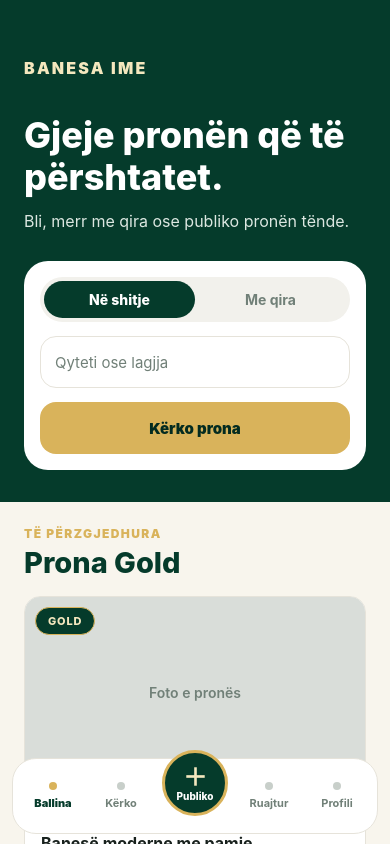
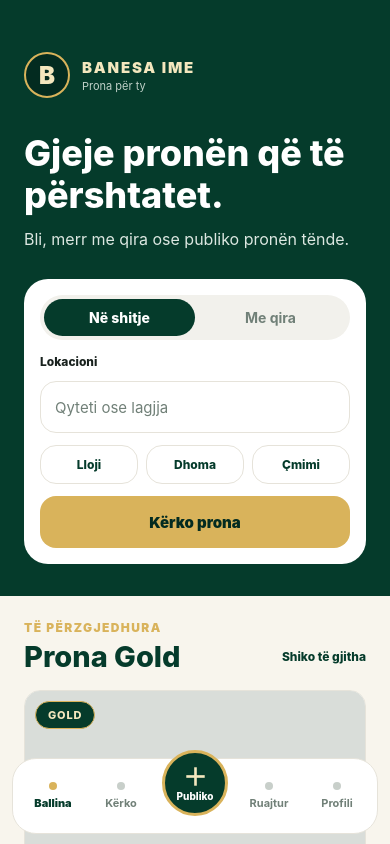
Before and after one commit to 2EuroGang/appweb, a React Native app: screen / in a window 390 px wide. Built offline with nearby package versions, Linux system fonts and the light colour scheme.

Commit message:
feat: refine src/screens/HomeScreen.tsx

```diff
--- a/src/screens/HomeScreen.tsx
+++ b/src/screens/HomeScreen.tsx
@@ -1,46 +1,57 @@
-import { ScrollView, StyleSheet, Text, TextInput, View } from 'react-native';
+import { Pressable, ScrollView, StyleSheet, Text, TextInput, View } from 'react-native';
 import { StatusBar } from 'expo-status-bar';
 import { PropertyCard } from '../components/PropertyCard';
 import { featuredProperties } from '../mock-data';
 import { colors, radius, spacing } from '../theme';
 
-export function HomeScreen() {
+type Props = { onSearch: () => void };
+
+export function HomeScreen({ onSearch }: Props) {
   return (
     <View style={styles.root}>
       <StatusBar style="light" />
       <ScrollView contentContainerStyle={styles.content} showsVerticalScrollIndicator={false}>
         <View style={styles.hero}>
-          <Text style={styles.brand}>BANESA IME</Text>
+          <View style={styles.brandRow}>
+            <View style={styles.logoMark}><Text style={styles.logoLetter}>B</Text></View>
+            <View>
+              <Text style={styles.brand}>BANESA IME</Text>
+              <Text style={styles.brandSub}>Prona për ty</Text>
+            </View>
+          </View>
+
           <Text style={styles.heroTitle}>Gjeje pronën që të përshtatet.</Text>
           <Text style={styles.heroSubtitle}>Bli, merr me qira ose publiko pronën tënde.</Text>
 
           <View style={styles.searchPanel}>
             <View style={styles.segment}>
-              <View style={[styles.segmentItem, styles.segmentItemActive]}>
-                <Text style={styles.segmentTextActive}>Në shitje</Text>
-              </View>
-              <View style={styles.segmentItem}>
-                <Text style={styles.segmentText}>Me qira</Text>
-              </View>
+              <View style={[styles.segmentItem, styles.segmentItemActive]}><Text style={styles.segmentTextActive}>Në shitje</Text></View>
+              <View style={styles.segmentItem}><Text style={styles.segmentText}>Me qira</Text></View>
             </View>
-            <TextInput
-              placeholder="Qyteti ose lagjja"
-              placeholderTextColor={colors.muted}
-              style={styles.input}
-            />
-            <View style={styles.searchButton}>
+
+            <Text style={styles.fieldLabel}>Lokacioni</Text>
+            <TextInput placeholder="Qyteti ose lagjja" placeholderTextColor={colors.muted} style={styles.input} />
+
+            <View style={styles.quickFilters}>
+              <Pressable style={styles.filterChip}><Text style={styles.filterChipText}>Lloji</Text></Pressable>
+              <Pressable style={styles.filterChip}><Text style={styles.filterChipText}>Dhoma</Text></Pressable>
+              <Pressable style={styles.filterChip}><Text style={styles.filterChipText}>Çmimi</Text></Pressable>
+            </View>
+
+            <Pressable style={styles.searchButton} onPress={onSearch}>
               <Text style={styles.searchButtonText}>Kërko prona</Text>
-            </View>
+            </Pressable>
           </View>
         </View>
 
         <View style={styles.section}>
           <Text style={styles.eyebrow}>TË PËRZGJEDHURA</Text>
-          <Text style={styles.sectionTitle}>Prona Gold</Text>
+          <View style={styles.sectionHeadingRow}>
+            <Text style={styles.sectionTitle}>Prona Gold</Text>
+            <Text style={styles.seeAll}>Shiko të gjitha</Text>
+          </View>
           <View style={styles.cards}>
-            {featuredProperties.map((property) => (
-              <PropertyCard key={property.id} property={property} />
-            ))}
+            {featuredProperties.map((property) => <PropertyCard key={property.id} property={property} />)}
           </View>
         </View>
       </ScrollView>
@@ -49,107 +60,33 @@ export function HomeScreen() {
 }
 
 const styles = StyleSheet.create({
-  root: {
-    flex: 1,
-    backgroundColor: colors.cream,
-  },
-  content: {
-    paddingBottom: 110,
-  },
-  hero: {
-    backgroundColor: colors.forest,
-    paddingTop: 58,
-    paddingHorizontal: spacing.lg,
-    paddingBottom: spacing.xl,
-  },
-  brand: {
-    color: colors.goldSoft,
-    fontSize: 16,
-    fontWeight: '900',
-    letterSpacing: 2.2,
-    marginBottom: 36,
-  },
-  heroTitle: {
-    color: colors.white,
-    fontSize: 36,
-    lineHeight: 42,
-    fontWeight: '800',
-    maxWidth: 330,
-  },
-  heroSubtitle: {
-    color: '#DCE7E1',
-    marginTop: 12,
-    fontSize: 16,
-    lineHeight: 23,
-  },
-  searchPanel: {
-    marginTop: 28,
-    backgroundColor: colors.white,
-    borderRadius: radius.lg,
-    padding: spacing.md,
-    gap: 14,
-  },
-  segment: {
-    flexDirection: 'row',
-    backgroundColor: '#F2F1EC',
-    borderRadius: radius.pill,
-    padding: 4,
-  },
-  segmentItem: {
-    flex: 1,
-    alignItems: 'center',
-    paddingVertical: 10,
-    borderRadius: radius.pill,
-  },
-  segmentItemActive: {
-    backgroundColor: colors.forest,
-  },
-  segmentText: {
-    color: colors.muted,
-    fontWeight: '700',
-  },
-  segmentTextActive: {
-    color: colors.white,
-    fontWeight: '800',
-  },
-  input: {
-    height: 52,
-    borderWidth: 1,
-    borderColor: colors.border,
-    borderRadius: radius.md,
-    paddingHorizontal: 14,
-    color: colors.ink,
-    fontSize: 15,
-  },
-  searchButton: {
-    height: 52,
-    borderRadius: radius.md,
-    backgroundColor: colors.gold,
-    alignItems: 'center',
-    justifyContent: 'center',
-  },
-  searchButtonText: {
-    color: colors.forestDeep,
-    fontWeight: '900',
-    fontSize: 15,
-  },
-  section: {
-    padding: spacing.lg,
-  },
-  eyebrow: {
-    color: colors.gold,
-    fontWeight: '900',
-    fontSize: 12,
-    letterSpacing: 1.4,
-  },
-  sectionTitle: {
-    color: colors.forest,
-    fontSize: 29,
-    fontWeight: '800',
-    marginTop: 4,
-    marginBottom: 16,
-  },
-  cards: {
-    gap: 16,
-  },
+  root: { flex: 1, backgroundColor: colors.cream },
+  content: { paddingBottom: 120 },
+  hero: { backgroundColor: colors.forest, paddingTop: 52, paddingHorizontal: spacing.lg, paddingBottom: spacing.xl },
+  brandRow: { flexDirection: 'row', alignItems: 'center', gap: 12, marginBottom: 34 },
+  logoMark: { width: 46, height: 46, borderRadius: 23, borderWidth: 2, borderColor: colors.gold, alignItems: 'center', justifyContent: 'center', backgroundColor: colors.forestDeep },
+  logoLetter: { color: colors.goldSoft, fontSize: 24, fontWeight: '900' },
+  brand: { color: colors.goldSoft, fontSize: 15, fontWeight: '900', letterSpacing: 1.8 },
+  brandSub: { color: '#BFD0C7', fontSize: 11, marginTop: 2 },
+  heroTitle: { color: colors.white, fontSize: 36, lineHeight: 42, fontWeight: '800', maxWidth: 330 },
+  heroSubtitle: { color: '#DCE7E1', marginTop: 12, fontSize: 16, lineHeight: 23 },
+  searchPanel: { marginTop: 28, backgroundColor: colors.white, borderRadius: radius.lg, padding: spacing.md, gap: 12 },
+  segment: { flexDirection: 'row', backgroundColor: '#F2F1EC', borderRadius: radius.pill, padding: 4 },
+  segmentItem: { flex: 1, alignItems: 'center', paddingVertical: 10, borderRadius: radius.pill },
+  segmentItemActive: { backgroundColor: colors.forest },
+  segmentText: { color: colors.muted, fontWeight: '700' },
+  segmentTextActive: { color: colors.white, fontWeight: '800' },
+  fieldLabel: { color: colors.ink, fontSize: 12, fontWeight: '800', marginTop: 2 },
+  input: { height: 52, borderWidth: 1, borderColor: colors.border, borderRadius: radius.md, paddingHorizontal: 14, color: colors.ink, fontSize: 15 },
+  quickFilters: { flexDirection: 'row', gap: 8 },
+  filterChip: { flex: 1, borderWidth: 1, borderColor: colors.border, borderRadius: radius.md, paddingVertical: 11, alignItems: 'center' },
+  filterChipText: { color: colors.forest, fontSize: 12, fontWeight: '800' },
+  searchButton: { height: 52, borderRadius: radius.md, backgroundColor: colors.gold, alignItems: 'center', justifyContent: 'center' },
+  searchButtonText: { color: colors.forestDeep, fontWeight: '900', fontSize: 15 },
+  section: { padding: spacing.lg },
+  eyebrow: { color: colors.gold, fontWeight: '900', fontSize: 12, letterSpacing: 1.4 },
+  sectionHeadingRow: { flexDirection: 'row', alignItems: 'center', justifyContent: 'space-between', marginTop: 4, marginBottom: 16 },
+  sectionTitle: { color: colors.forest, fontSize: 29, fontWeight: '800' },
+  seeAll: { color: colors.forest, fontSize: 12, fontWeight: '800' },
+  cards: { gap: 16 },
 });
```
